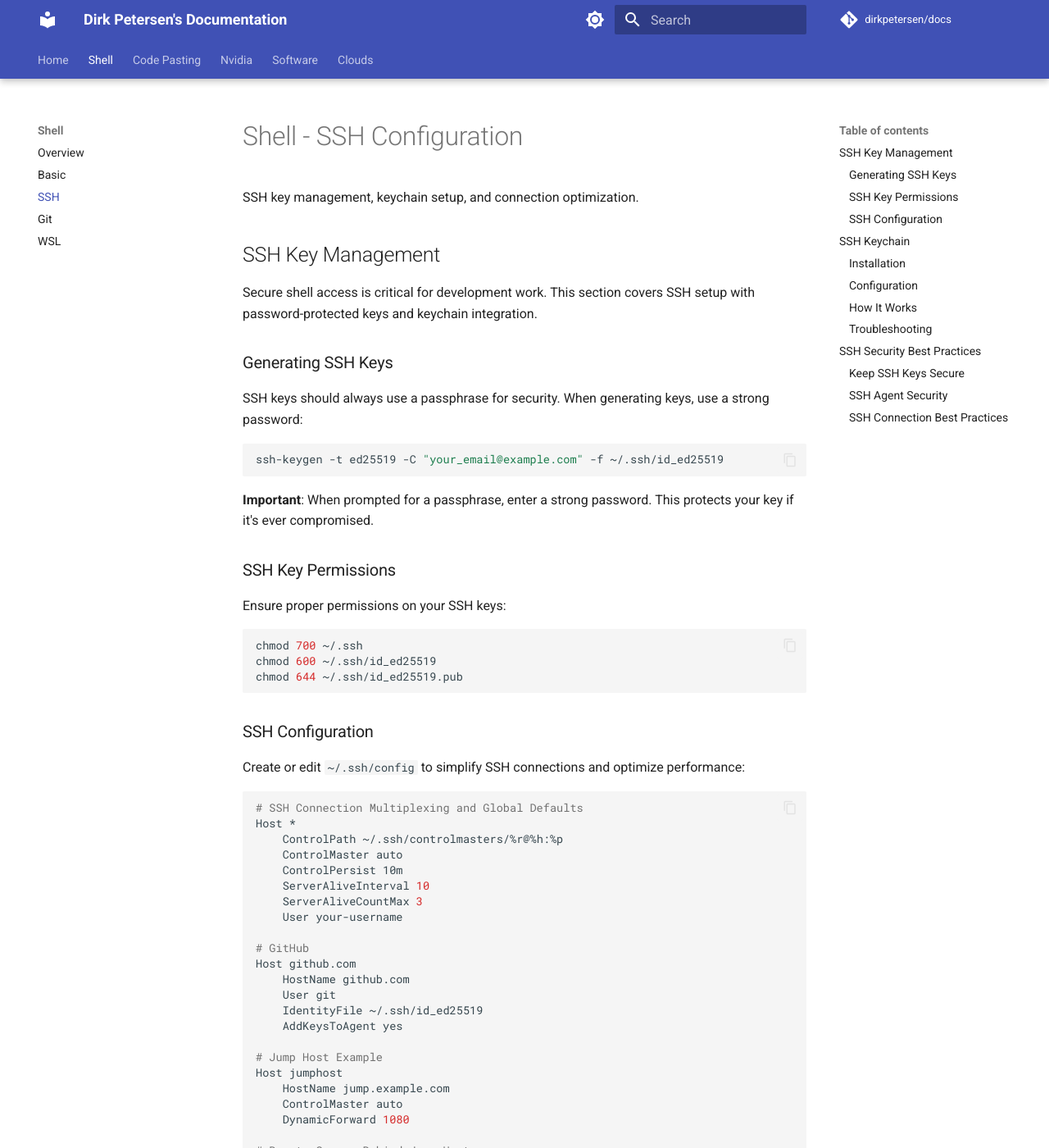
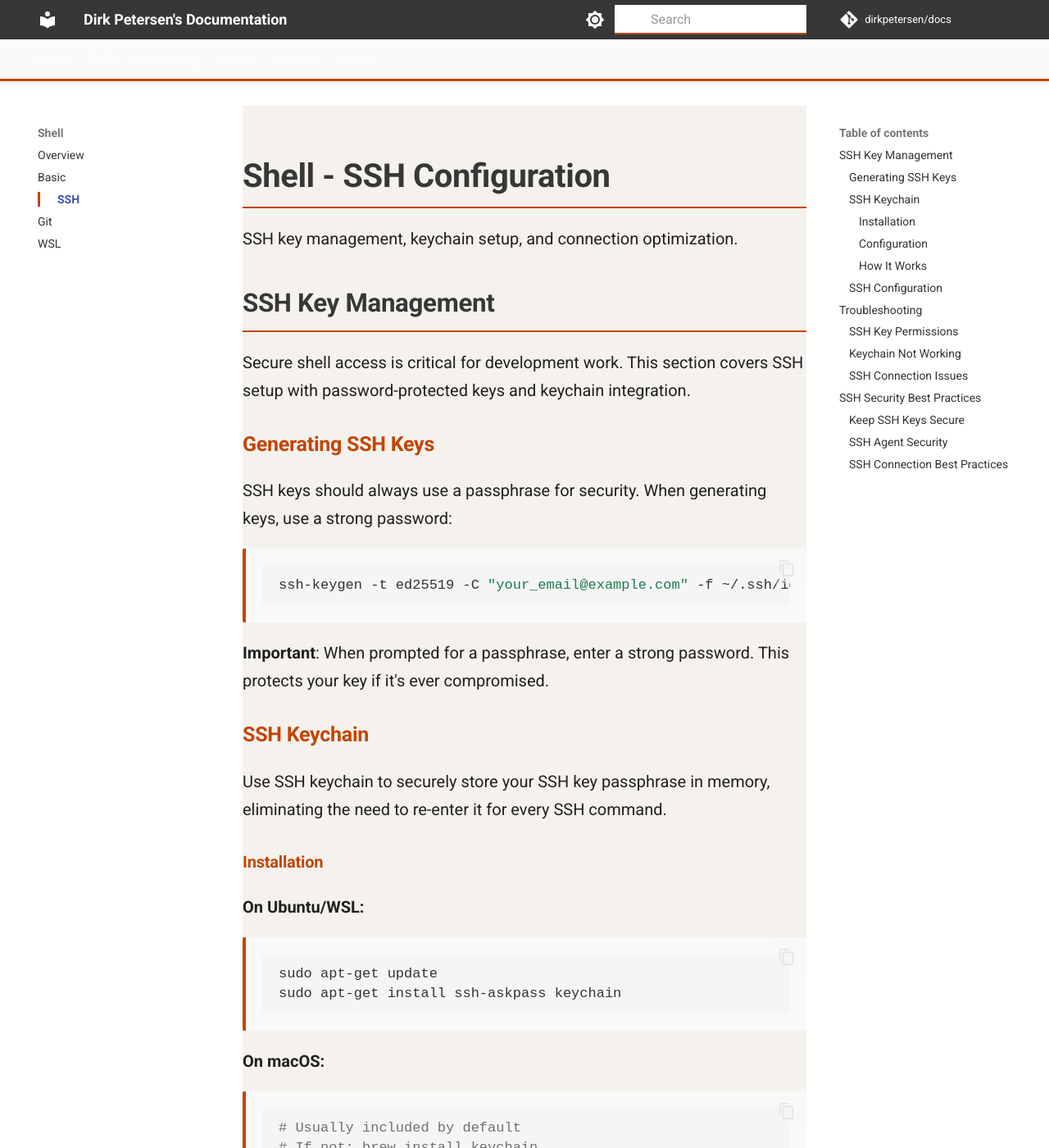
Before and after one commit to dirkpetersen/docs, an MkDocs documentation site: the page built from docs/shell/ssh/index.md, in a window 1280 px wide and 1400 px high. Shown: the whole window at 82% size. Built offline with MkDocs 1.6.1 and Material for MkDocs 9.7.7, drawn with Linux system fonts in a browser that asks for light colours; comment, search, counter and statistics services are not loaded; some of the changed text lies outside the part shown.

Commit message:
Add Oregon State-inspired CSS theme and reorganize SSH documentation
CSS Theme (oregon-state-theme.css):
- Burnt orange (#c34500) accent color inspired by Oregon State Research site
- Dark gray (#373737) headers matching institutional design
- Cream (#f5f2ed) and off-white backgrounds for content areas
- Enhanced typography hierarchy with serif-inspired headings
- Burnt orange left borders for sections, code blocks, blockquotes
- Professional table styling with header backgrounds
- Improved admonition and callout boxes
- Responsive design optimized for all screen sizes

SSH Documentation Reorganization:
- Moved SSH Keychain section immediately after SSH Key Generation
- Updated keychain configuration to use .profile/.bash_profile (login shells)
- Changed from .bashrc/.zshrc to avoid non-interactive shell issues
- Added Slurm PTY check: [ -z $SLURM_PTY_PORT ] prevents keychain in jobs
- Clarified keychain persists until reboot (not just session)
- Moved SSH Key Permissions to Troubleshooting section
- Added permission explanations (700, 600, 644 meanings)
- Enhanced troubleshooting with connection debugging steps
- Better organized Best Practices section

🤖 Generated with [Claude Code](https://claude.com/claude-code)

Co-Authored-By: Claude <noreply@anthropic.com>

````diff
--- /dev/null
+++ b/docs/css/oregon-state-theme.css
@@ -0,0 +1,267 @@
+/* Oregon State University-Inspired Theme for MkDocs Material */
+/* Custom overrides for burnt orange accents and institutional design */
+
+:root {
+  --oregon-burnt-orange: #c34500;
+  --oregon-dark-gray: #373737;
+  --oregon-cream: #f5f2ed;
+  --oregon-light-gray: #f0ede8;
+}
+
+/* Primary accent color - burnt orange */
+.md-header,
+.md-typeset a,
+.md-tabs__link--active,
+.md-icon:hover,
+.md-search__inner:focus-within {
+  --md-primary-fg-color: var(--oregon-burnt-orange);
+}
+
+/* Header styling */
+.md-header {
+  background-color: var(--oregon-dark-gray);
+  box-shadow: 0 2px 4px rgba(0, 0, 0, 0.1);
+}
+
+.md-header__button:hover,
+.md-header__button:focus {
+  background-color: var(--oregon-burnt-orange);
+}
+
+/* Navigation styling */
+.md-nav__link:hover,
+.md-nav__link--active {
+  color: var(--oregon-burnt-orange);
+  border-left: 3px solid var(--oregon-burnt-orange);
+  padding-left: calc(1.2rem - 3px);
+}
+
+/* Tabs - highlight active tab with burnt orange border */
+.md-tabs {
+  background-color: #fafafa;
+  border-bottom: 3px solid var(--oregon-burnt-orange);
+}
+
+.md-tabs__link--active {
+  color: var(--oregon-burnt-orange);
+  border-bottom: 2px solid var(--oregon-burnt-orange);
+}
+
+/* Content background - cream color for sections */
+.md-typeset {
+  background-color: var(--oregon-cream);
+}
+
+/* Section backgrounds with subtle borders */
+.md-typeset section {
+  background-color: white;
+  border-left: 4px solid var(--oregon-burnt-orange);
+  padding-left: 1.5rem;
+  margin: 1.5rem 0;
+}
+
+/* Headings - serif-inspired with hierarchy */
+.md-typeset h1,
+.md-typeset h2 {
+  color: var(--oregon-dark-gray);
+  font-weight: 700;
+  border-bottom: 2px solid var(--oregon-burnt-orange);
+  padding-bottom: 0.5rem;
+  margin: 2rem 0 1rem 0;
+}
+
+.md-typeset h3,
+.md-typeset h4 {
+  color: var(--oregon-burnt-orange);
+  font-weight: 600;
+  margin: 1.5rem 0 0.75rem 0;
+}
+
+/* Links with burnt orange hover effect */
+.md-typeset a {
+  color: var(--oregon-burnt-orange);
+  text-decoration: none;
+  border-bottom: 1px solid transparent;
+  transition: border-color 0.2s;
+}
+
+.md-typeset a:hover {
+  border-bottom: 1px solid var(--oregon-burnt-orange);
+}
+
+/* Code blocks with subtle styling */
+.md-typeset pre {
+  background-color: #f9f9f9;
+  border-left: 4px solid var(--oregon-burnt-orange);
+  padding: 1rem;
+  border-radius: 2px;
+}
+
+.md-typeset code {
+  background-color: #f5f5f5;
+  color: #333;
+  padding: 0.2rem 0.4rem;
+  border-radius: 2px;
+  font-family: 'Courier New', monospace;
+}
+
+/* Blockquotes with burnt orange left border */
+.md-typeset blockquote {
+  border-left: 4px solid var(--oregon-burnt-orange);
+  color: #666;
+  padding-left: 1rem;
+  margin-left: 0;
+  font-style: italic;
+}
+
+/* Tables with alternating rows */
+.md-typeset table {
+  border-collapse: collapse;
+  width: 100%;
+}
+
+.md-typeset table th {
+  background-color: var(--oregon-burnt-orange);
+  color: white;
+  font-weight: 600;
+  padding: 1rem;
+}
+
+.md-typeset table td {
+  border-bottom: 1px solid #ddd;
+  padding: 0.75rem 1rem;
+}
+
+.md-typeset table tr:nth-child(even) {
+  background-color: var(--oregon-light-gray);
+}
+
+/* Admonition styling with burnt orange accent */
+.md-typeset .admonition,
+.md-typeset details {
+  border-left: 4px solid var(--oregon-burnt-orange);
+  border-radius: 2px;
+  padding: 1rem;
+  margin: 1.5rem 0;
+  background-color: white;
+  box-shadow: 0 2px 4px rgba(0, 0, 0, 0.05);
+}
+
+.md-typeset .admonition > .admonition-title,
+.md-typeset details > summary {
+  color: var(--oregon-burnt-orange);
+  font-weight: 600;
+  margin: -1rem -1rem 0.5rem -1rem;
+  padding: 0.5rem 1rem;
+  background-color: var(--oregon-light-gray);
+}
+
+/* Button styling - burnt orange */
+.md-button {
+  background-color: var(--oregon-burnt-orange);
+  color: white;
+  border: none;
+  padding: 0.75rem 1.5rem;
+  border-radius: 2px;
+  font-weight: 600;
+  cursor: pointer;
+  transition: background-color 0.2s;
+}
+
+.md-button:hover {
+  background-color: #a83700;
+}
+
+.md-button--primary {
+  background-color: var(--oregon-burnt-orange);
+}
+
+/* Sidebar navigation */
+.md-nav {
+  background-color: white;
+}
+
+.md-nav__link {
+  color: #333;
+  transition: color 0.2s, border-color 0.2s;
+}
+
+/* Search box styling */
+.md-search__input {
+  background-color: white;
+  border-bottom: 2px solid var(--oregon-burnt-orange);
+}
+
+.md-search__input::placeholder {
+  color: #999;
+}
+
+/* Footer styling */
+.md-footer {
+  background-color: var(--oregon-dark-gray);
+  color: white;
+}
+
+.md-footer__link {
+  color: var(--oregon-burnt-orange);
+}
+
+.md-footer__link:hover {
+  text-decoration: underline;
+}
+
+/* TOC (Table of Contents) styling */
+.md-nav__link--active {
+  color: var(--oregon-burnt-orange);
+  font-weight: 600;
+}
+
+/* Lists with better spacing */
+.md-typeset ul,
+.md-typeset ol {
+  margin: 1rem 0;
+  padding-left: 2rem;
+}
+
+.md-typeset li {
+  margin: 0.5rem 0;
+  line-height: 1.6;
+}
+
+/* Definition lists */
+.md-typeset dl dt {
+  color: var(--oregon-burnt-orange);
+  font-weight: 600;
+  margin-top: 1rem;
+}
+
+.md-typeset dl dd {
+  margin-left: 1rem;
+  margin-bottom: 0.5rem;
+}
+
+/* Overall typography improvements */
+.md-typeset {
+  line-height: 1.7;
+  font-size: 1rem;
+}
+
+.md-typeset p {
+  margin: 1rem 0;
+}
+
+/* Responsive improvements */
+@media (max-width: 600px) {
+  .md-typeset h1,
+  .md-typeset h2 {
+    font-size: 1.5rem;
+  }
+
+  .md-typeset section {
+    border-left-width: 3px;
+  }
+
+  .md-container {
+    padding: 1rem;
+  }
+}
--- a/docs/shell/ssh/index.md
+++ b/docs/shell/ssh/index.md
@@ -16,15 +16,52 @@ ssh-keygen -t ed25519 -C "your_email@example.com" -f ~/.ssh/id_ed25519
 
 **Important**: When prompted for a passphrase, enter a strong password. This protects your key if it's ever compromised.
 
-### SSH Key Permissions
+### SSH Keychain
 
-Ensure proper permissions on your SSH keys:
+Use SSH keychain to securely store your SSH key passphrase in memory, eliminating the need to re-enter it for every SSH command.
+
+#### Installation
+
+**On Ubuntu/WSL:**
 
 ```bash
-chmod 700 ~/.ssh
-chmod 600 ~/.ssh/id_ed25519
-chmod 644 ~/.ssh/id_ed25519.pub
+sudo apt-get update
+sudo apt-get install ssh-askpass keychain
 ```
+
+**On macOS:**
+
+```bash
+# Usually included by default
+# If not: brew install keychain
+```
+
+#### Configuration
+
+Add to your login shell configuration file (`.profile` or `.bash_profile`, not `.bashrc` or `.zshrc`):
+
+```bash
+# SSH Keychain - loads SSH key passphrase into memory
+# Only run on interactive login shells (not in Slurm jobs)
+[ -z $SLURM_PTY_PORT ] && eval $(keychain --quiet --eval id_ed25519)
+```
+
+The keychain setup should be in `.profile` or `.bash_profile` because:
+- These files run only on login shells (when you first log in)
+- `.bashrc` and `.zshrc` run on every shell invocation (including non-interactive ones)
+- This prevents redundant keychain initialization
+
+**Important for HPC**: The `[ -z $SLURM_PTY_PORT ]` check prevents keychain from running inside Slurm job steps, where PTY management is handled by Slurm.
+
+#### How It Works
+
+1. On your first SSH/Git command after login, you'll be prompted for your SSH key passphrase
+2. Enter your password - it's stored securely in your system keychain
+3. The passphrase persists in the keychain **until you reboot your computer**
+4. All subsequent SSH connections reuse the cached passphrase without prompting
+5. After reboot, you'll be prompted for your passphrase again on first use
+
+This approach provides both security (your key is protected with a passphrase) and exceptional convenience (you only type your passphrase once per boot, not per session).
 
 ### SSH Configuration
 
@@ -83,47 +120,24 @@ chmod 700 ~/.ssh/controlmasters
 - **Secure**: Jump host proxy keeps direct connections private
 - **Flexible**: Works with any remote host configuration
 
-## SSH Keychain
+## Troubleshooting
 
-Use SSH keychain to securely store your SSH key passphrase in memory, eliminating the need to re-enter it for every SSH command.
+### SSH Key Permissions
 
-### Installation
-
-**On Ubuntu/WSL:**
+Ensure proper permissions on your SSH keys - incorrect permissions can prevent SSH authentication:
 
 ```bash
-sudo apt-get update
-sudo apt-get install ssh-askpass keychain
+chmod 700 ~/.ssh
+chmod 600 ~/.ssh/id_ed25519
+chmod 644 ~/.ssh/id_ed25519.pub
 ```
 
-**On macOS:**
+**Explanation:**
+- `~/.ssh` directory: `700` (rwx------) - only owner can access
+- Private key: `600` (rw-------) - only owner can read/write
+- Public key: `644` (rw-r--r--) - readable by others, writable only by owner
 
-```bash
-# Usually included by default
-# If not: brew install keychain
-```
-
-### Configuration
-
-Add to your shell configuration file (`.bashrc`, `.zshrc`, or `.profile`):
-
-```bash
-# SSH Keychain - loads SSH key passphrase into memory
-eval $(ssh-keychain -q -t 4h ~/.ssh/id_ed25519)
-```
-
-The `-t 4h` parameter sets the cache timeout to 4 hours. Adjust as needed.
-
-### How It Works
-
-1. On your first SSH/Git command of the session, you'll be prompted for your SSH key passphrase
-2. Enter your password - it's stored securely in your system keychain
-3. For the next 4 hours, all SSH connections use the cached passphrase
-4. After the timeout, you'll be prompted again
-
-This approach provides security (your key is protected with a password) and convenience (you only type it once per session).
-
-### Troubleshooting
+### Keychain Not Working
 
 If prompted repeatedly for your passphrase:
 
@@ -137,6 +151,13 @@ eval $(ssh-agent -s)
 # Add key manually
 ssh-add ~/.ssh/id_ed25519
 ```
+
+### SSH Connection Issues
+
+- Test connections with `ssh -v` for verbose debugging
+- Check SSH config syntax: `ssh -T git@github.com`
+- Verify remote host is accepting your key
+- Ensure firewall isn't blocking port 22
 
 ## SSH Security Best Practices
 
--- a/mkdocs.yml
+++ b/mkdocs.yml
@@ -58,6 +58,9 @@ nav:
       - Azure: clouds/azure/index.md
       - Google Cloud: clouds/gcp/index.md
 
+extra_css:
+  - css/oregon-state-theme.css
+
 markdown_extensions:
   - admonition
   - pymdownx.details
````
Also changed, not shown: other parts of docs/shell/ssh/index.md (+0 -2 lines).
